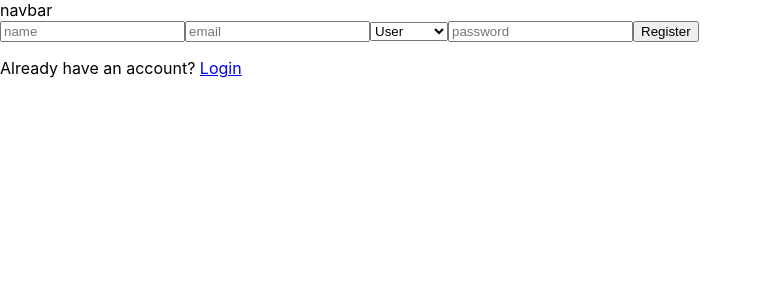
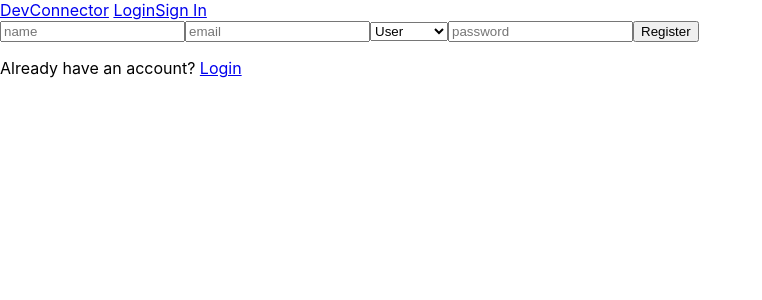
Before and after one commit to Rituraj26/SchoolReview, a React (Create React App) app in the folder client/: page /auth/register in a window 1280 px wide. Shown: the top 300 px of the page, without its empty margins (0-762 px from the left). Built offline with nearby package versions, Linux system fonts and the light colour scheme; no server answers.

Commit message:
logout and navbar links

```diff
--- a/client/src/actions/auth.js
+++ b/client/src/actions/auth.js
@@ -6,6 +6,7 @@ import {
     AUTH_ERROR,
     LOGIN_SUCCESS,
     LOGIN_FAIL,
+    LOGOUT,
 } from './types';
 import { setAlert } from './alert';
 import setAuthToken from '../utils/setAuthToken';
@@ -81,3 +82,7 @@ export const login = ({ email, password }) => async (dispatch) => {
         });
     }
 };
+
+export const logout = () => (dispatch) => {
+    dispatch({ type: LOGOUT });
+};
--- a/client/src/actions/types.js
+++ b/client/src/actions/types.js
@@ -6,3 +6,4 @@ export const USER_LOADED = 'USER_LOADED';
 export const AUTH_ERROR = 'AUTH_ERROR';
 export const LOGIN_SUCCESS = 'LOGIN_SUCCESS';
 export const LOGIN_FAIL = 'LOGIN_FAIL';
+export const LOGOUT = 'LOGOUT';
--- a/client/src/components/Layout/Navbar.js
+++ b/client/src/components/Layout/Navbar.js
@@ -1,7 +1,46 @@
-import React from 'react';
+import React, { Fragment } from 'react';
+import { Link } from 'react-router-dom';
+import { connect } from 'react-redux';
+import propTypes from 'prop-types';
 
-const Navbar = () => {
-    return <div>navbar</div>;
+import { logout } from '../../actions/auth';
+
+const Navbar = ({ auth: { isAuthenticated, loading }, logout }) => {
+    const authLinks = (
+        <span>
+            <a href="#!" onClick={logout}>
+                Logout
+            </a>
+        </span>
+    );
+
+    const guestLinks = (
+        <span>
+            <Link to="/auth/login">Login</Link>
+            <Link to="/auth/register">Sign In</Link>
+        </span>
+    );
+
+    return (
+        <nav>
+            <Link to="/">DevConnector</Link>
+
+            {!loading && (
+                <Fragment> {isAuthenticated ? authLinks : guestLinks}</Fragment>
+            )}
+        </nav>
+    );
 };
 
-export default Navbar;
+Navbar.propTypes = {
+    logout: propTypes.func.isRequired,
+    auth: propTypes.object.isRequired,
+};
+
+const mapStateToProps = (state) => {
+    return {
+        auth: state.auth,
+    };
+};
+
+export default connect(mapStateToProps, { logout })(Navbar);
--- a/client/src/reducers/auth.js
+++ b/client/src/reducers/auth.js
@@ -5,6 +5,7 @@ import {
     AUTH_ERROR,
     LOGIN_SUCCESS,
     LOGIN_FAIL,
+    LOGOUT,
 } from '../actions/types';
 
 const initialState = {
@@ -37,6 +38,7 @@ export default (state = initialState, action) => {
         case REGISTER_FAIL:
         case AUTH_ERROR:
         case LOGIN_FAIL:
+        case LOGOUT:
             localStorage.removeItem('token');
             return {
                 ...state,
```
